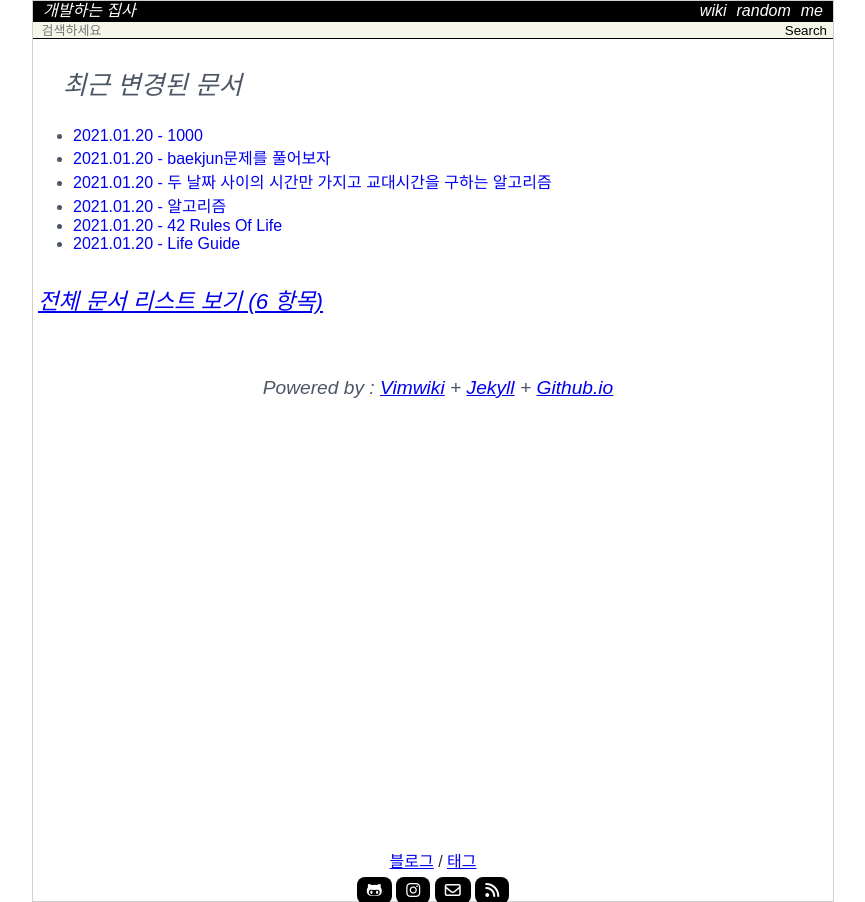
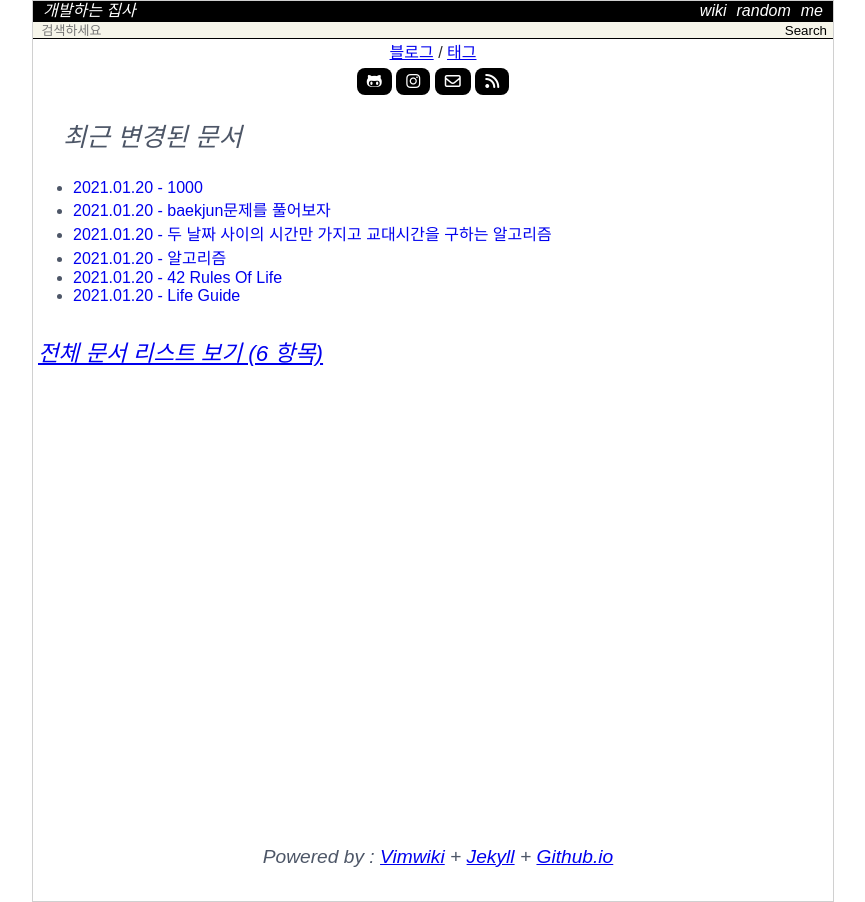
Before and after one commit to Achelous1/achelous1.github.io, a Jekyll site: the page built from index.html, in a window 1280 px wide. Shown: the whole page, without its empty margins (207-1072 px from the left). Built offline with Jekyll 4.4.1, drawn with Linux system fonts in a browser that asks for light colours; nearby versions of some CDN libraries; some web fonts are replaced.

Commit message:
BUG FIX Switch footer with blog-face class

```diff
--- a/_sass/_index.scss
+++ b/_sass/_index.scss
@@ -1,9 +1,5 @@
 .blog-face {
     text-align: center;
-    position: fixed;
-    left: 0;
-    bottom: 0;
-    width: 100%;
 }
 
 .indent {
--- a/_sass/_layout.scss
+++ b/_sass/_layout.scss
@@ -105,6 +105,10 @@ table.gsc-search-box {
 
 .footer {
     text-align:center;
+    position: fixed;
+    left: 0;
+    bottom: 0;
+    width: 100%;
 }
 
 ul.tag-list {
```
